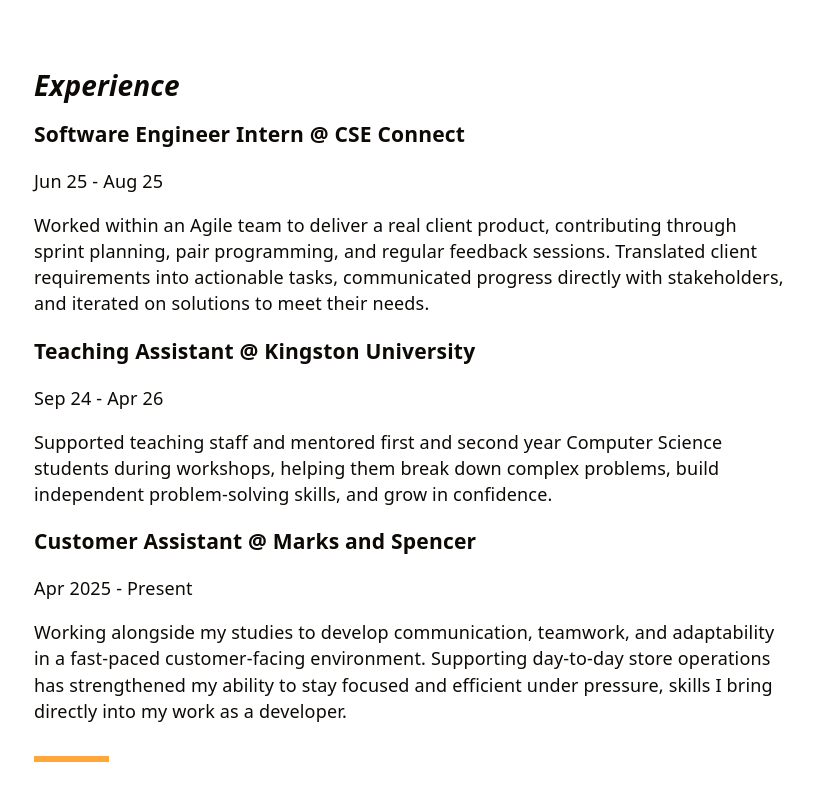
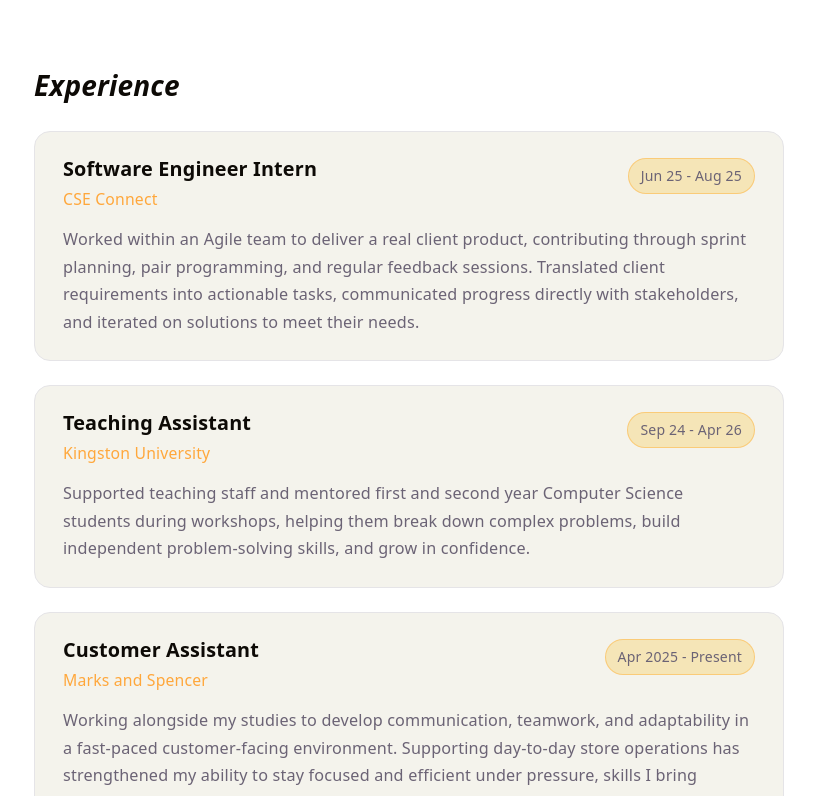
Before and after one commit to markoskatsi/mark0scom, a React (Vite) app: page / in a window 1280 px wide. Shown: the part 744-1540 px from the top of the page, without its empty margins (231-1046 px from the left). Built offline with nearby package versions, Linux system fonts and the light colour scheme.

Commit message:
Styling to experience card

```diff
--- a/src/entities/experience/ExperienceItem.tsx
+++ b/src/entities/experience/ExperienceItem.tsx
@@ -1,13 +1,19 @@
 import type { Experience } from "../../data/experience";
+import { Card } from "../../ui/Card";
 
 export const ExperienceItem = ({ experience }: { experience: Experience }) => {
   return (
-    <div key={experience.title}>
-      <h3>
-        {experience.title} @ {experience.company}
-      </h3>
-      <p> {experience.duration}</p>
-      <p>{experience.description}</p>
-    </div>
+    <Card key={experience.title}>
+      <div className="experience-card">
+        <div className="experience-header">
+          <div className="experience-role">
+            <h3 className="title">{experience.title}</h3>
+            <span className="company">{experience.company}</span>
+          </div>
+          <span className="duration">{experience.duration}</span>
+        </div>
+        <p className="description">{experience.description}</p>
+      </div>
+    </Card>
   );
 };
--- a/src/entities/experience/ExperienceList.tsx
+++ b/src/entities/experience/ExperienceList.tsx
@@ -1,12 +1,17 @@
 import type { Experience } from "../../data/experience.ts";
+import { CardContainer } from "../../ui/Card.tsx";
 import { ExperienceItem } from "./ExperienceItem.tsx";
 
-export const ExperienceList = ({ experience }: { experience: Experience[] }) => {
+export const ExperienceList = ({
+  experience,
+}: {
+  experience: Experience[];
+}) => {
   return (
-    <>
+    <CardContainer>
       {experience.map((e: Experience) => (
         <ExperienceItem key={e.title} experience={e} />
       ))}
-    </>
+    </CardContainer>
   );
 };
--- a/src/entities/projects/ProjectItem.tsx
+++ b/src/entities/projects/ProjectItem.tsx
@@ -39,7 +39,7 @@
         <p>{project.description}</p>
         {project.skills && (
           <div className="skills">
-            {project.skills.map((skill: string) => (
+            {project.skills.map((skill) => (
               <span key={skill}>{skill}</span>
             ))}
           </div>
--- a/src/ui/Card.scss
+++ b/src/ui/Card.scss
@@ -29,11 +29,10 @@
 
 .cardContainer {
   display: grid;
-  grid-template-columns: repeat(2, 1fr);
   gap: 24px;
   max-width: 1400px;
   margin: 0 auto;
-  padding: 20px 0;
+  padding: 10px 0;
 
   @media (max-width: 768px) {
     grid-template-columns: 1fr;
@@ -47,6 +46,64 @@
   overflow: hidden;
   color: var(--text);
 
+  // Experience Card
+  .experience-card {
+    padding: 24px 28px;
+    display: flex;
+    flex-direction: column;
+    gap: 14px;
+
+    &:hover {
+      transform: translateY(-2px);
+      transition: transform 0.2s;
+    }
+
+    .experience-header {
+      display: flex;
+      align-items: flex-start;
+      justify-content: space-between;
+      gap: 16px;
+    }
+
+    .experience-role {
+      display: flex;
+      flex-direction: column;
+      gap: 4px;
+    }
+
+    .title {
+      font-size: 1.1rem;
+      font-weight: 600;
+      color: var(--text-h);
+      margin: 0;
+    }
+
+    .company {
+      font-size: 0.875rem;
+      color: var(--accent);
+      font-weight: 500;
+    }
+
+    .duration {
+      font-size: 0.78rem;
+      color: var(--text);
+      background: var(--accent-bg);
+      border: 1px solid var(--accent-border);
+      border-radius: 999px;
+      padding: 4px 12px;
+      white-space: nowrap;
+      margin-top: 2px;
+    }
+
+    .description {
+      font-size: 0.9rem;
+      color: var(--text);
+      line-height: 1.7;
+      margin: 0;
+    }
+  }
+
+  // Contact Card
   .contact-wrapper {
     display: flex;
     flex-direction: column;
@@ -105,6 +162,7 @@
     }
   }
 
+  // Project Card
   .img {
     position: relative;
     background: var(--social-bg);
```
